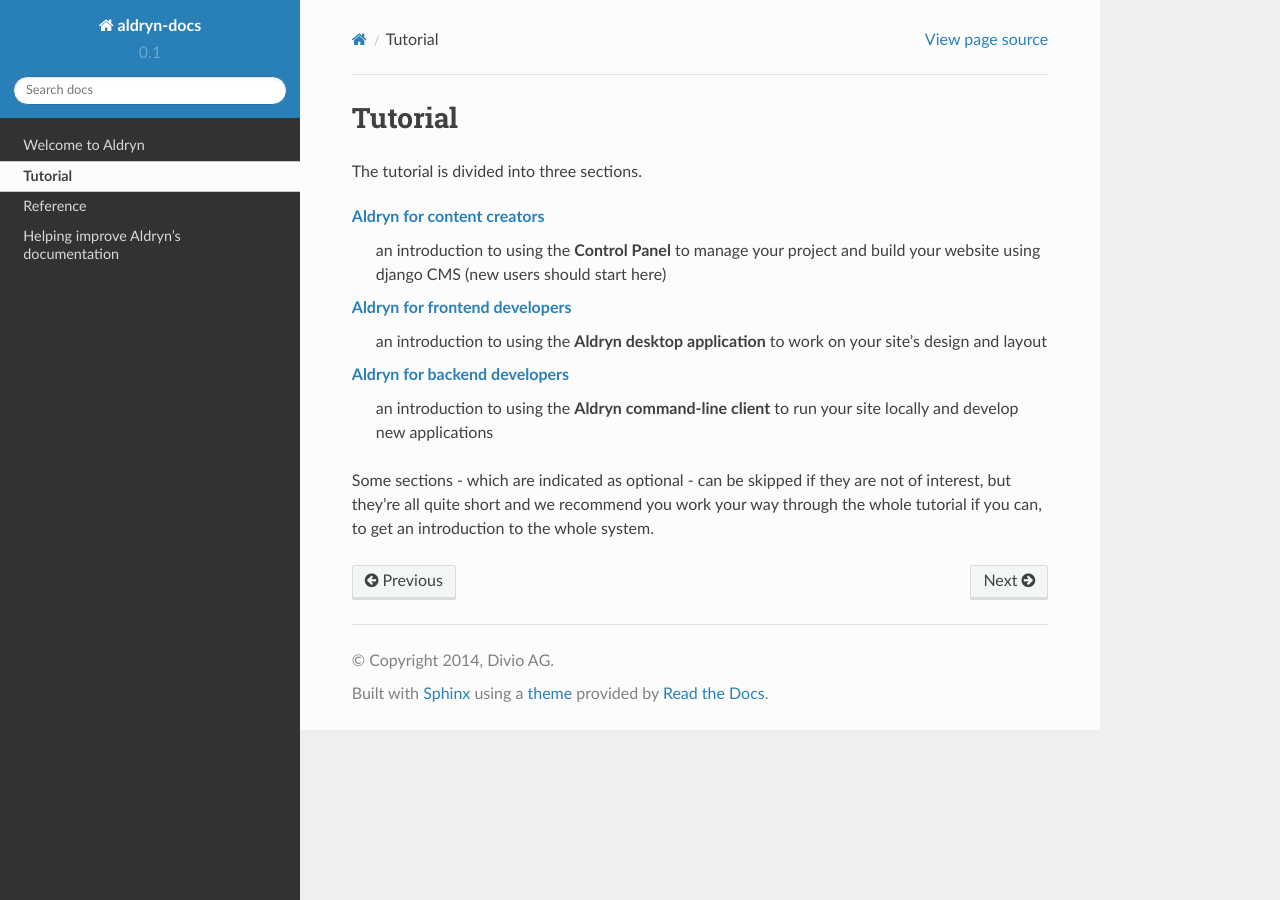
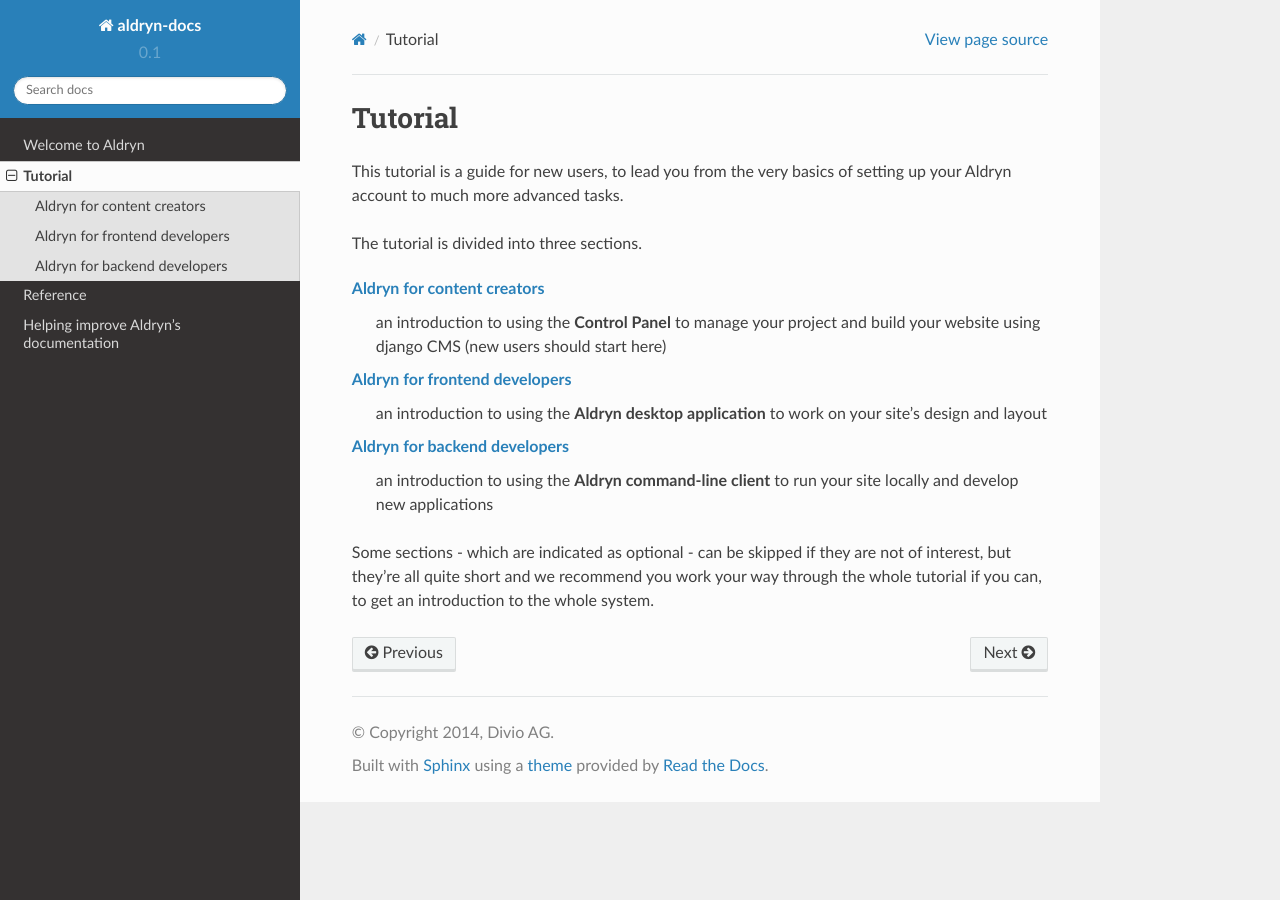
Before and after one commit to aldryn/aldryn-docs, a Sphinx documentation site: the page built from docs/tutorial/index.rst, in a window 1280 px wide. Built offline with Sphinx 7.4.7 and the Read the Docs theme 2.0.0, drawn with Linux system fonts in a browser that asks for light colours; some of the changed lines change nothing that is shown.

Commit message:
Improved ToC in tutorial

```diff
--- a/docs/tutorial/index.rst
+++ b/docs/tutorial/index.rst
@@ -1,6 +1,10 @@
 ########
 Tutorial
 ########
+
+
+This tutorial is a guide for new users, to lead you from the very basics of setting up your Aldryn
+account to much more advanced tasks.
 
 The tutorial is divided into three sections.
 
@@ -14,6 +18,16 @@
     an introduction to using the **Aldryn command-line client** to run your site locally and
     develop new applications
 
+
 Some sections - which are indicated as optional - can be skipped if they are not of interest, but
 they're all quite short and we recommend you work your way through the whole tutorial if you can,
 to get an introduction to the whole system.
+
+
+.. toctree::
+    :maxdepth: 1
+    :hidden:
+
+    web/index
+    desktop/index
+    commandline/index
```
